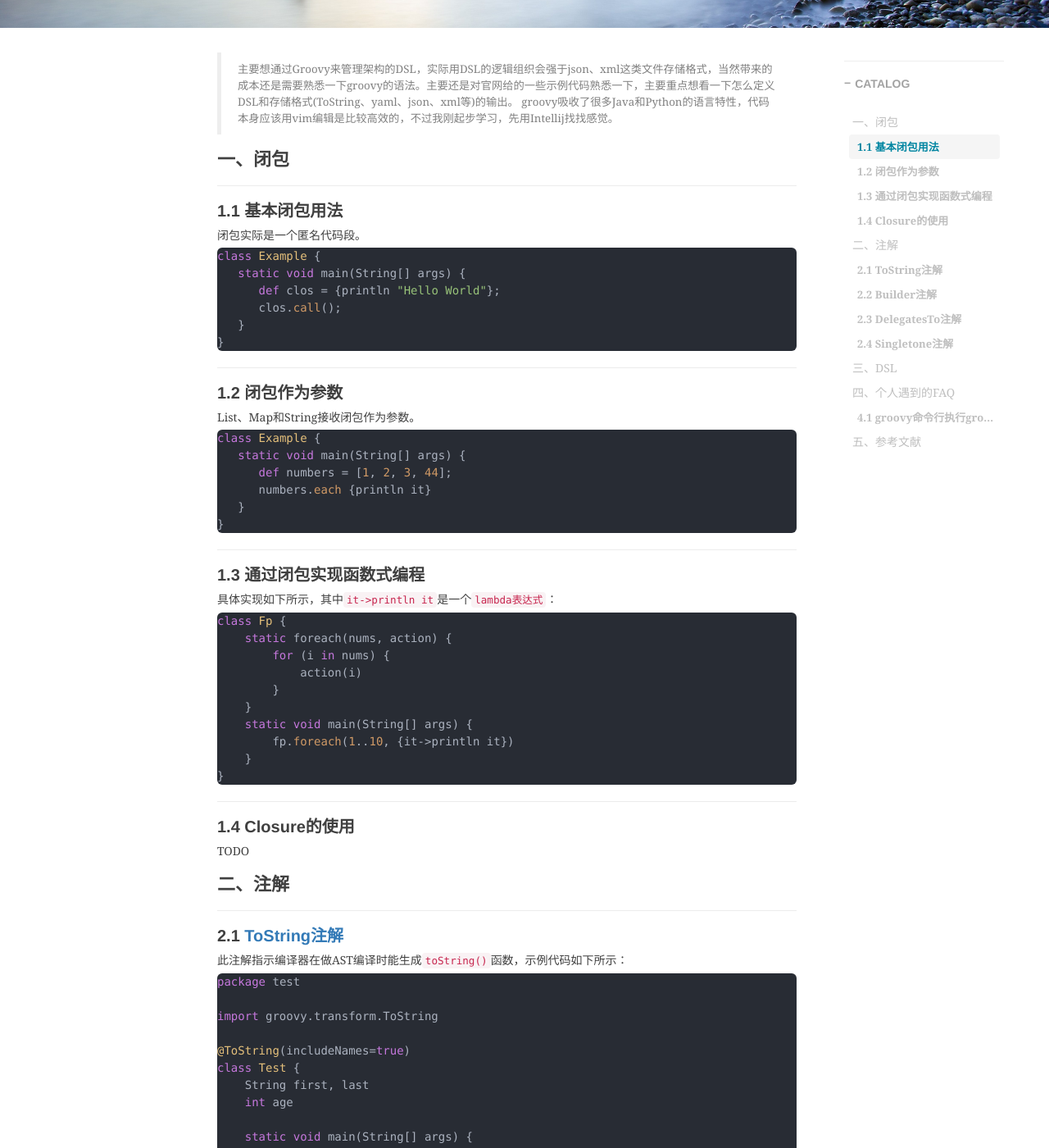
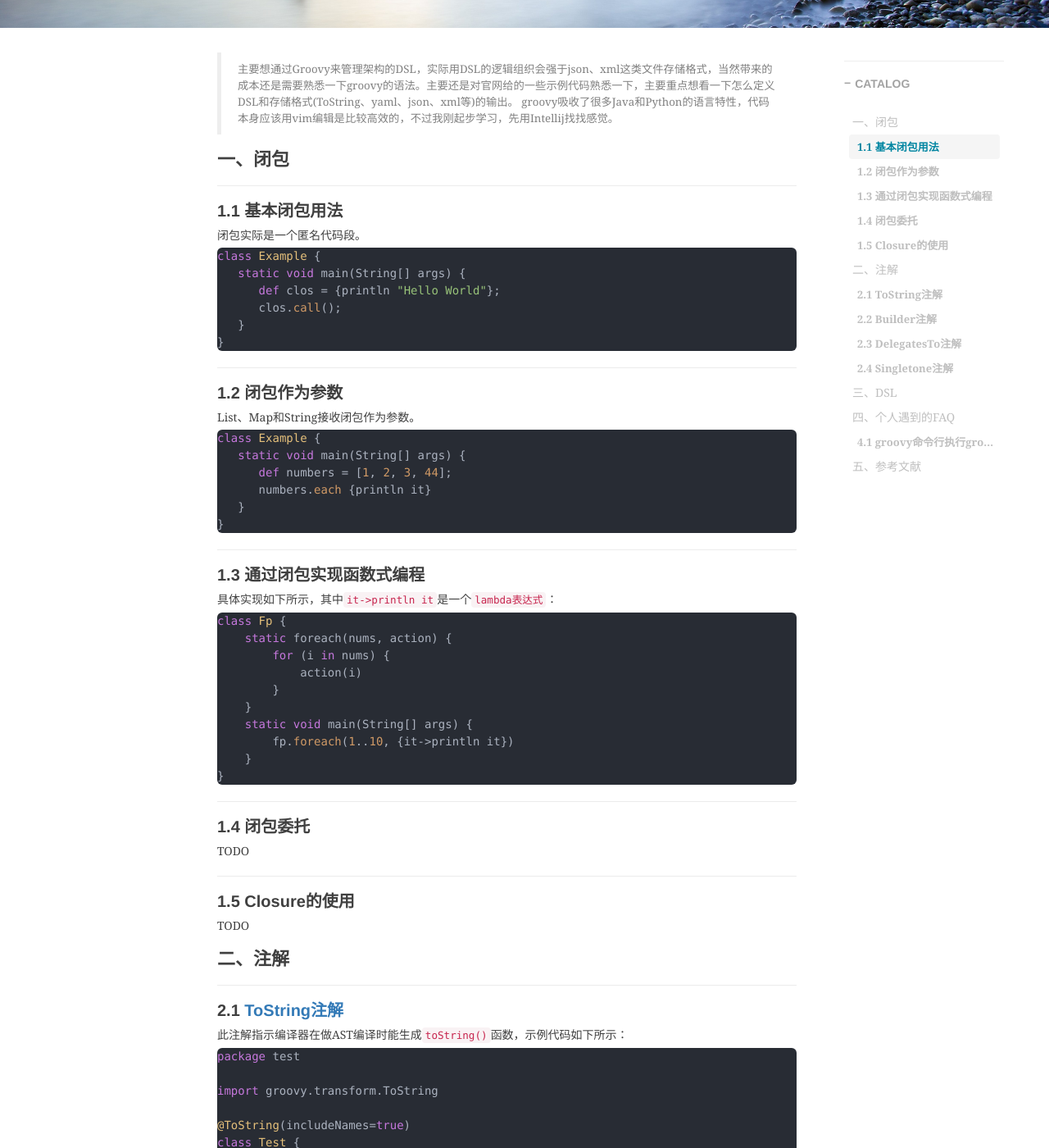
Before and after one commit to shihai1991/shihai1991.github.io, a Jekyll site: the page built from _posts/2023-03-01-groovy学习.md, in a window 1280 px wide and 1400 px high, scrolled down 421 px. Shown: the whole window at 82% size. Built offline with Jekyll 4.4.1, drawn with Linux system fonts in a browser that asks for light colours; nearby versions of some CDN libraries; comment, search, counter and statistics services are not loaded.

Commit message:
Update 2023-03-01-groovy学习.md

````diff
--- a/_posts/2023-03-01-groovy学习.md
+++ b/_posts/2023-03-01-groovy学习.md
@@ -51,7 +51,10 @@ class Fp {
 }
 ```
 
-## 1.4 Closure的使用
+## 1.4 闭包委托
+TODO
+
+## 1.5 Closure的使用
 TODO
 
 # 二、注解
````
